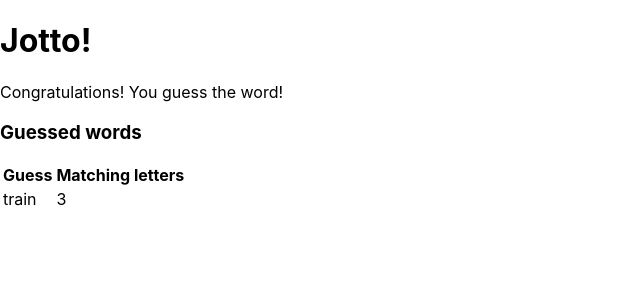
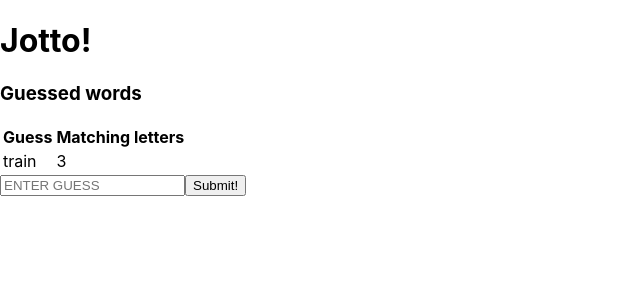
Before and after one commit to chazzaoui/tdd-guessword, a React app: page / in a window 1280 px wide. Shown: the top 300 px of the page, without its empty margins (0-640 px from the left). Built offline with nearby package versions, Linux system fonts and the light colour scheme; the HTML template or start-up script is replaced by a standard one.

Commit message:
(fix): input test error

```diff
--- a/src/App.js
+++ b/src/App.js
@@ -3,6 +3,7 @@ import React from "react";
 import "./App.css";
 import GuessedWords from "./guessedWords";
 import Congrats from "./congrats";
+import Input from './input';
 
 function App() {
   const guessedWords = [
@@ -15,8 +16,9 @@ function App() {
   return (
     <div data-test="component-app" className="container">
       <h1>Jotto!</h1>
-      <Congrats success={true} />
+      <Congrats success={false} />
       <GuessedWords guessedWords={guessedWords} />
+      <Input />
     </div>
   );
 }
--- a/src/congrats.js
+++ b/src/congrats.js
@@ -1,22 +1,21 @@
-import React from 'react';
+import React from "react";
 
-import Proptypes from 'prop-types';
-
+import Proptypes from "prop-types";
 
 const Congrats = (props) => {
-    return (
-        <div data-test="component-congrats" className="alert alert-success">
-        {
-            props.success && (<span data-test="congrats-message">
-                Congratulations! You guess the word!
-            </span>)
-        }
+  return (
+    <div data-test="component-congrats" className="alert alert-success">
+      {props.success && (
+        <span data-test="congrats-message">
+          Congratulations! You guess the word!
+        </span>
+      )}
     </div>
-    )
-}
+  );
+};
 
-Congrats.propTypes ={
-    success: Proptypes.bool.isRequired
-}
+Congrats.propTypes = {
+  success: Proptypes.bool.isRequired,
+};
 
 export default Congrats;
--- a/src/input.js
+++ b/src/input.js
@@ -1,12 +1,32 @@
 import React from "react";
 import { connect } from "react-redux";
 
-const Input = () => {
-  return <div />;
+const Input = ({success}) => {
+  return (
+    <div data-test='component-input'>
+      {!success && (
+        <div>
+          <form className="form-inline">
+            <input
+              className="mb-2 mx-m-3"
+              data-test="input-box"
+              placeholder="ENTER GUESS"
+              type="text"
+            ></input>
+            <button
+              className="btn btn-primary mb-2"
+              data-test="submit-button"
+              type="submit"
+            >Submit!</button>
+          </form>
+        </div>
+      )}
+    </div>
+  );
 };
 
-const mapStateToProps = (state) => {
-  return {};
+const mapStateToProps = ({ success }) => {
+  return { success };
 };
 
 export default connect(mapStateToProps)(Input);
--- a/src/reducers/index.js
+++ b/src/reducers/index.js
@@ -1,7 +1,7 @@
 import {combineReducers} from 'redux';
 
-import succes from './succesReducer';
+import success from './succesReducer';
 
 export default combineReducers({
-    succes
+    success
 })
--- a/src/reducers/succesReducer.js
+++ b/src/reducers/succesReducer.js
@@ -5,6 +5,6 @@ export default (state=false, action) => {
         case(actionTypes.CORRECT_GUESS):
         return true;
         default:
-            return state;
+        return state;
     }
 }
```
Also changed, not shown: 1 other file (tests, documents, lock files or other folders).
